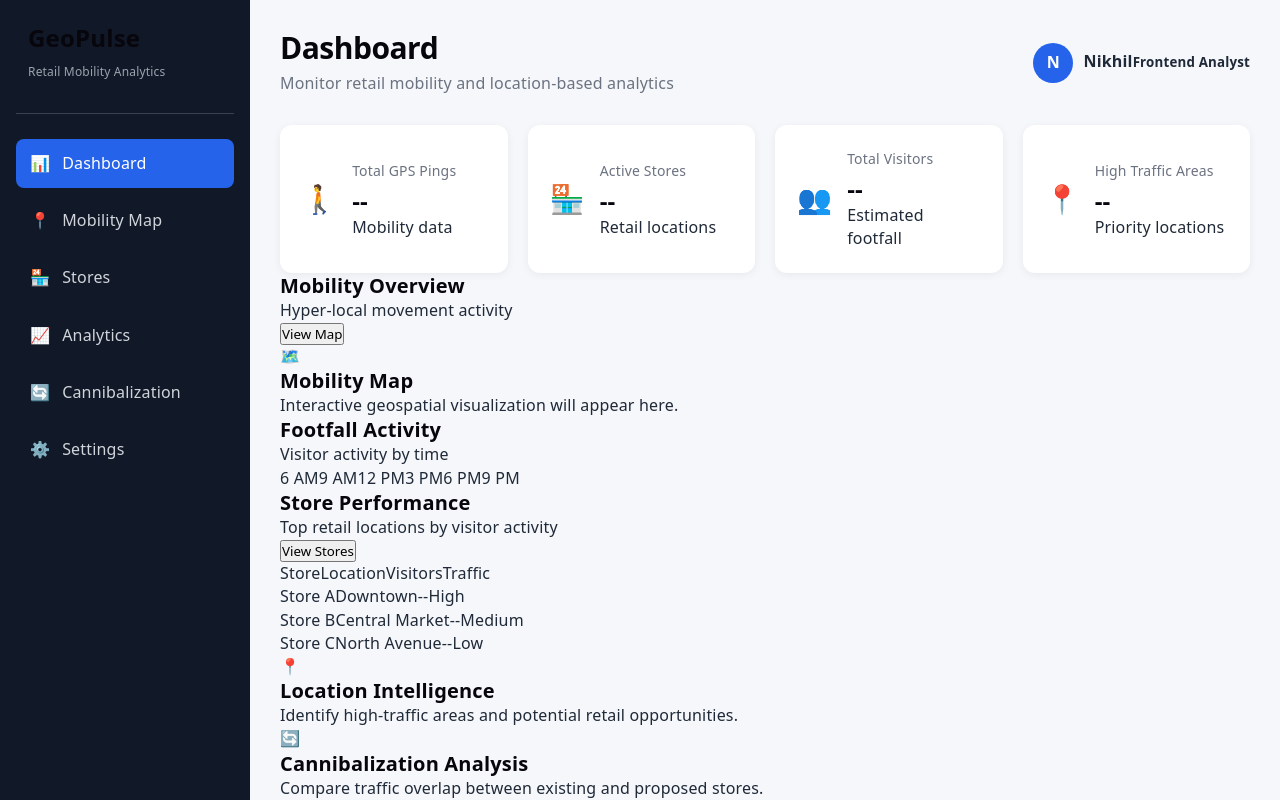
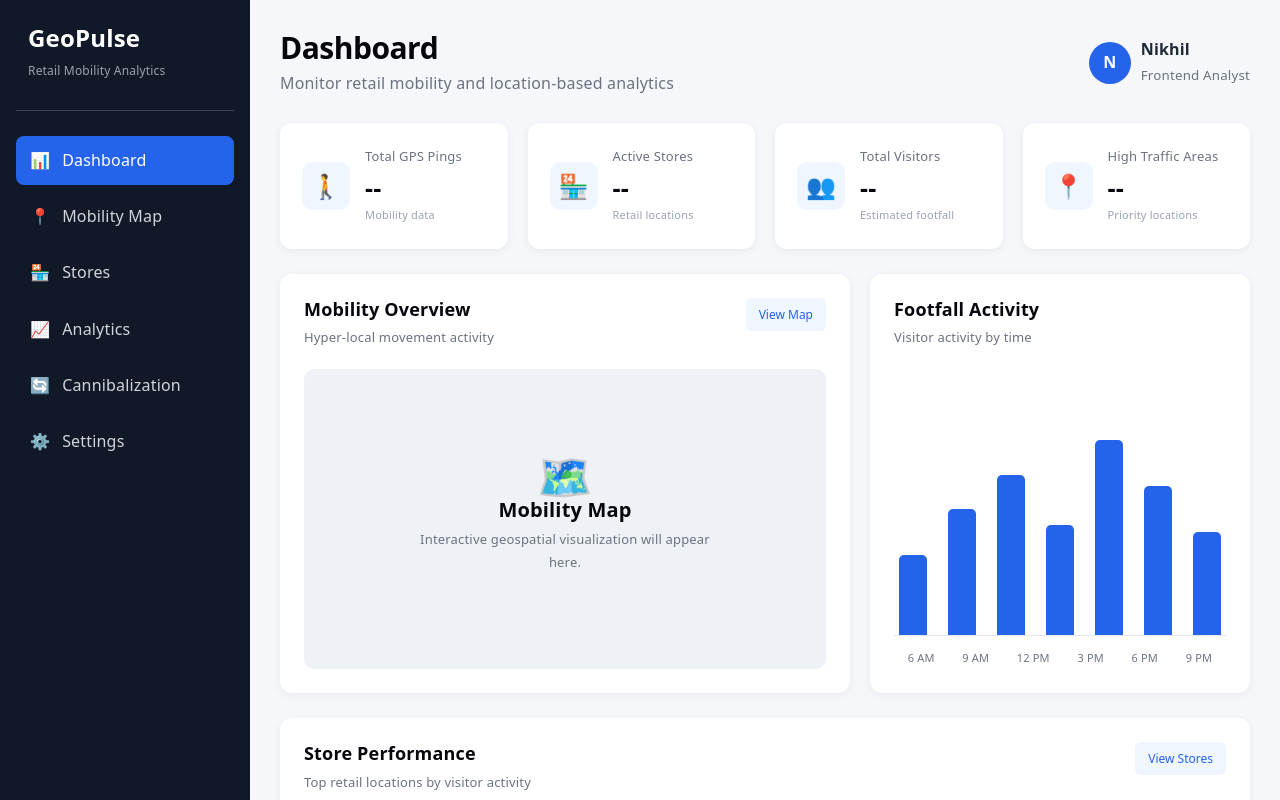
Before and after one commit to Raisanuraan12/geopulse-retail-mobility-analytics, a React (Vite) app: page / in a window 1280 px wide. Shown: the top 800 px of the page. Built offline with nearby package versions, Linux system fonts and the light colour scheme.

Commit message:
build geopulse dashboard UI

```diff
--- a/src/App.css
+++ b/src/App.css
@@ -1,6 +1,4 @@
 * {
-  margin: 0;
-  padding: 0;
   box-sizing: border-box;
 }
 
@@ -11,7 +9,9 @@
   color: #1f2937;
 }
 
-/* Sidebar */
+/* =========================
+   SIDEBAR
+========================= */
 
 .sidebar {
   width: 250px;
@@ -19,21 +19,23 @@
   background: #111827;
   color: white;
   padding: 24px 16px;
+  flex-shrink: 0;
 }
 
 .logo {
-  padding: 0 12px 30px;
+  padding: 0 12px 28px;
   border-bottom: 1px solid #374151;
 }
 
 .logo h2 {
+  color: white;
   font-size: 24px;
-  margin-bottom: 6px;
+  margin-bottom: 5px;
 }
 
 .logo span {
+  color: #9ca3af;
   font-size: 12px;
-  color: #9ca3af;
 }
 
 .navigation {
@@ -45,7 +47,7 @@
   align-items: center;
   gap: 12px;
   padding: 13px 14px;
-  margin-bottom: 8px;
+  margin-bottom: 7px;
   color: #d1d5db;
   text-decoration: none;
   border-radius: 8px;
@@ -62,10 +64,13 @@
   color: white;
 }
 
-/* Main Content */
+/* =========================
+   MAIN CONTENT
+========================= */
 
 .main-content {
   flex: 1;
+  min-width: 0;
   padding: 30px;
 }
 
@@ -73,12 +78,12 @@
   display: flex;
   justify-content: space-between;
   align-items: center;
-  margin-bottom: 30px;
+  margin-bottom: 28px;
 }
 
 .topbar h1 {
+  margin: 0 0 6px;
   font-size: 30px;
-  margin-bottom: 6px;
 }
 
 .topbar p {
@@ -89,26 +94,39 @@
   display: flex;
   align-items: center;
   gap: 10px;
-  font-weight: 600;
+}
+
+.user-profile strong {
+  display: block;
+}
+
+.user-profile small {
+  display: block;
+  color: #6b7280;
+  margin-top: 2px;
 }
 
 .avatar {
-  width: 40px;
-  height: 40px;
+  width: 42px;
+  height: 42px;
   border-radius: 50%;
   background: #2563eb;
   color: white;
   display: flex;
   justify-content: center;
   align-items: center;
+  font-weight: bold;
 }
 
-/* Stats */
+/* =========================
+   STATISTICS
+========================= */
 
 .stats-grid {
   display: grid;
   grid-template-columns: repeat(4, 1fr);
   gap: 20px;
+  margin-bottom: 25px;
 }
 
 .stat-card {
@@ -122,63 +140,309 @@
 }
 
 .stat-icon {
-  font-size: 28px;
+  width: 48px;
+  height: 48px;
+  border-radius: 10px;
+  background: #eff6ff;
+  display: flex;
+  justify-content: center;
+  align-items: center;
+  font-size: 24px;
+  flex-shrink: 0;
 }
 
 .stat-card p {
   color: #6b7280;
-  font-size: 14px;
+  font-size: 13px;
+  margin-bottom: 4px;
+}
+
+.stat-card h2 {
+  margin: 0;
+  font-size: 25px;
+}
+
+.stat-label {
+  color: #9ca3af;
+  font-size: 11px;
+}
+
+/* =========================
+   DASHBOARD CARDS
+========================= */
+
+.dashboard-grid {
+  display: grid;
+  grid-template-columns: 1.5fr 1fr;
+  gap: 20px;
+  margin-bottom: 25px;
+}
+
+.dashboard-card {
+  background: white;
+  border-radius: 12px;
+  padding: 24px;
+  box-shadow: 0 2px 8px rgba(0, 0, 0, 0.06);
+}
+
+.card-header {
+  display: flex;
+  justify-content: space-between;
+  align-items: flex-start;
+  gap: 15px;
+  margin-bottom: 20px;
+}
+
+.card-header h3 {
+  margin: 0 0 5px;
+  font-size: 18px;
+}
+
+.card-header p {
+  color: #6b7280;
+  font-size: 13px;
+}
+
+.view-button {
+  border: none;
+  background: #eff6ff;
+  color: #2563eb;
+  padding: 8px 13px;
+  border-radius: 6px;
+  cursor: pointer;
+  font-size: 12px;
+}
+
+.view-button:hover {
+  background: #dbeafe;
+}
+
+/* =========================
+   MAP PLACEHOLDER
+========================= */
+
+.map-placeholder {
+  height: 300px;
+  border-radius: 10px;
+  background: #eef2f7;
+  display: flex;
+  justify-content: center;
+  align-items: center;
+  text-align: center;
+}
+
+.map-content {
+  max-width: 300px;
+}
+
+.map-icon {
+  font-size: 45px;
+  display: block;
+  margin-bottom: 10px;
+}
+
+.map-content h3 {
   margin-bottom: 5px;
 }
 
-.stat-card h2 {
-  font-size: 24px;
+.map-content p {
+  color: #6b7280;
+  font-size: 13px;
 }
 
-/* Welcome */
+/* =========================
+   FOOTFALL CHART
+========================= */
 
-.welcome-card {
-  margin-top: 30px;
+.chart-placeholder {
+  height: 300px;
+  display: flex;
+  flex-direction: column;
+  justify-content: flex-end;
+}
+
+.chart-bars {
+  height: 230px;
+  display: flex;
+  align-items: flex-end;
+  justify-content: space-around;
+  gap: 12px;
+  border-bottom: 1px solid #e5e7eb;
+}
+
+.bar {
+  width: 28px;
+  background: #2563eb;
+  border-radius: 5px 5px 0 0;
+}
+
+.bar-1 {
+  height: 35%;
+}
+
+.bar-2 {
+  height: 55%;
+}
+
+.bar-3 {
+  height: 70%;
+}
+
+.bar-4 {
+  height: 48%;
+}
+
+.bar-5 {
+  height: 85%;
+}
+
+.bar-6 {
+  height: 65%;
+}
+
+.bar-7 {
+  height: 45%;
+}
+
+.chart-labels {
+  display: flex;
+  justify-content: space-around;
+  padding-top: 10px;
+  color: #6b7280;
+  font-size: 11px;
+}
+
+/* =========================
+   STORE TABLE
+========================= */
+
+.store-card {
+  margin-bottom: 25px;
+}
+
+.store-table {
+  width: 100%;
+}
+
+.table-header,
+.table-row {
+  display: grid;
+  grid-template-columns: 1.2fr 1.5fr 1fr 1fr;
+  align-items: center;
+  gap: 15px;
+}
+
+.table-header {
+  padding: 12px;
+  background: #f9fafb;
+  color: #6b7280;
+  font-size: 12px;
+  font-weight: 600;
+}
+
+.table-row {
+  padding: 15px 12px;
+  border-bottom: 1px solid #e5e7eb;
+  font-size: 14px;
+}
+
+.table-row:last-child {
+  border-bottom: none;
+}
+
+.traffic {
+  width: fit-content;
+  padding: 5px 9px;
+  border-radius: 20px;
+  font-size: 11px;
+  font-weight: 600;
+}
+
+.traffic.high {
+  background: #fee2e2;
+  color: #dc2626;
+}
+
+.traffic.medium {
+  background: #fef3c7;
+  color: #d97706;
+}
+
+.traffic.low {
+  background: #dcfce7;
+  color: #16a34a;
+}
+
+/* =========================
+   INSIGHTS
+========================= */
+
+.insights-grid {
+  display: grid;
+  grid-template-columns: repeat(3, 1fr);
+  gap: 20px;
+}
+
+.insight-card {
   background: white;
-  padding: 30px;
+  padding: 20px;
   border-radius: 12px;
+  display: flex;
+  gap: 14px;
   box-shadow: 0 2px 8px rgba(0, 0, 0, 0.06);
 }
 
-.welcome-card h2 {
-  margin-bottom: 10px;
+.insight-icon {
+  font-size: 25px;
 }
 
-.welcome-card p {
-  color: #6b7280;
-  line-height: 1.6;
-  margin-bottom: 20px;
+.insight-card h3 {
+  font-size: 16px;
+  margin-bottom: 7px;
 }
 
-.welcome-card button {
-  border: none;
-  padding: 11px 20px;
-  border-radius: 7px;
-  background: #2563eb;
-  color: white;
-  cursor: pointer;
+.insight-card p {
+  color: #6b7280;
+  font-size: 12px;
+  line-height: 1.5;
 }
 
-.welcome-card button:hover {
-  background: #1d4ed8;
-}
+/* =========================
+   RESPONSIVE
+========================= */
 
-/* Responsive */
-
-@media (max-width: 900px) {
+@media (max-width: 1100px) {
   .stats-grid {
     grid-template-columns: repeat(2, 1fr);
   }
+
+  .dashboard-grid {
+    grid-template-columns: 1fr;
+  }
+
+  .insights-grid {
+    grid-template-columns: 1fr;
+  }
 }
 
-@media (max-width: 650px) {
+@media (max-width: 700px) {
+  .app {
+    flex-direction: column;
+  }
+
   .sidebar {
-    width: 200px;
+    width: 100%;
+    min-height: auto;
+  }
+
+  .navigation {
+    display: flex;
+    flex-wrap: wrap;
+    gap: 6px;
+  }
+
+  .nav-item {
+    margin-bottom: 0;
   }
 
   .main-content {
@@ -194,4 +458,9 @@
   .stats-grid {
     grid-template-columns: 1fr;
   }
+
+  .table-header,
+  .table-row {
+    grid-template-columns: 1fr;
+  }
 }
```
